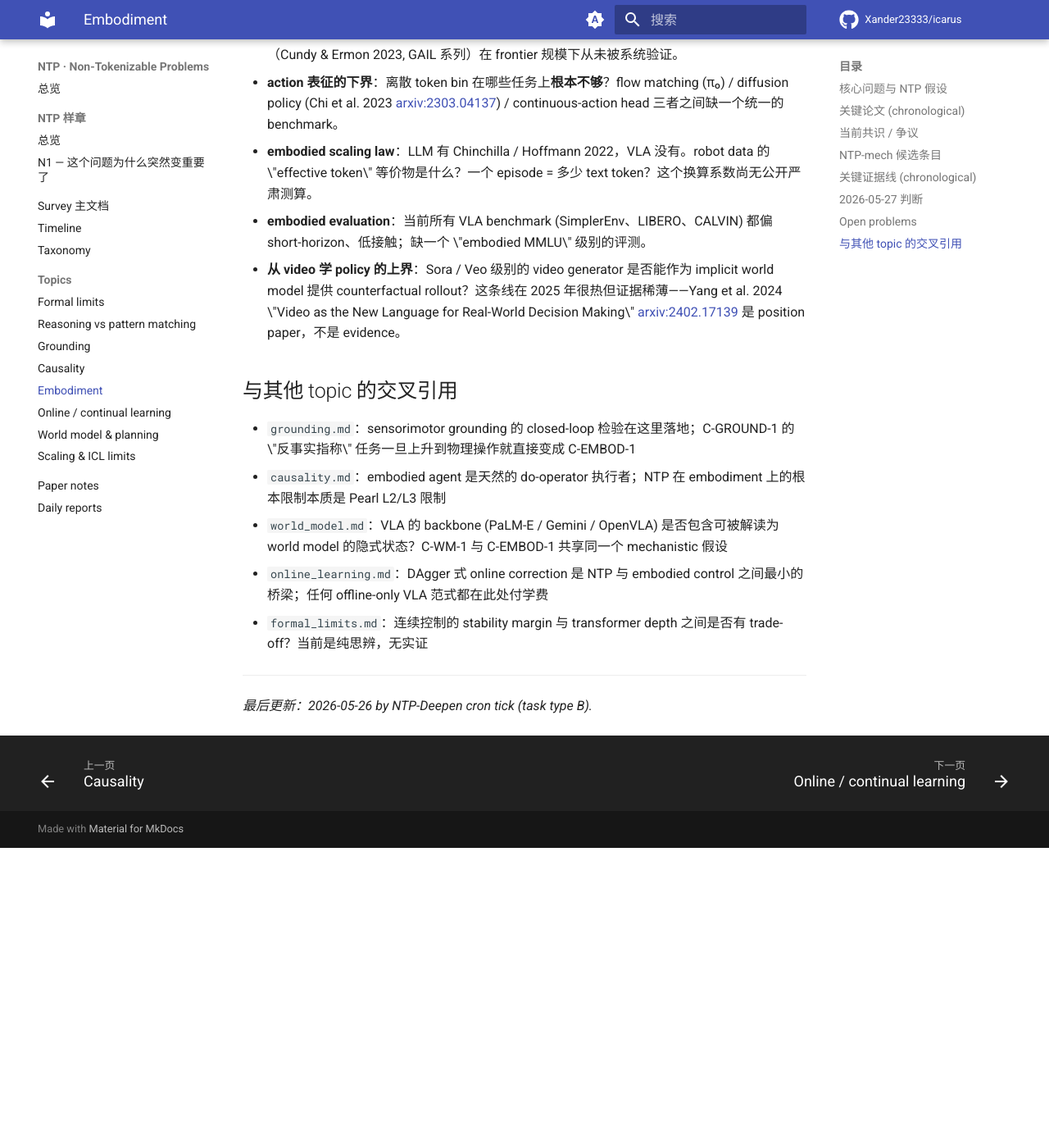
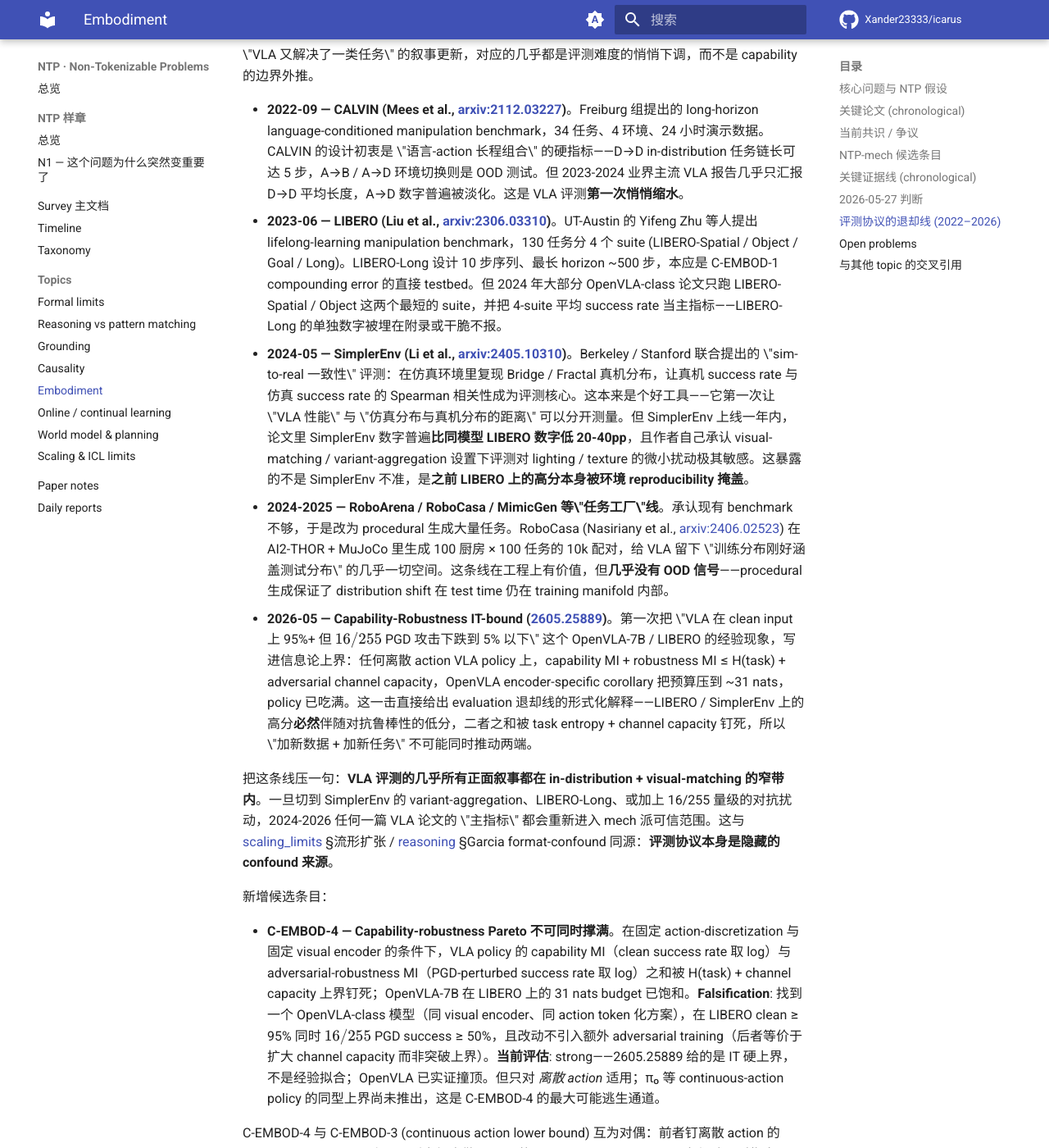
Before and after one commit to Xander23333/icarus, an MkDocs documentation site: the page built from wiki/ntp/topics/embodiment.md, in a window 1280 px wide and 1400 px high, scrolled down 6252 px. Shown: the whole window at 82% size. Built offline with MkDocs 1.6.1 and Material for MkDocs 9.7.7, drawn with Linux system fonts in a browser that asks for light colours; comment, search, counter and statistics services are not loaded; before the commit the page ends 7286 px from its top, so only the background shows below that; some of the changed text lies outside the part shown.

Commit message:
[NTP-Deepen] 2026-05-27 19:00 UTC embodiment topic: evaluation-retreat chronology + C-EMBOD-4 capability-robustness IT bound

```diff
--- a/wiki/ntp/topics/embodiment.md
+++ b/wiki/ntp/topics/embodiment.md
@@ -77,6 +77,24 @@ NTP-cap 阵营的回击是：(a) 把动作 token 化（RT-2、OpenVLA），close
 
 最容易被忽视的是评测协议层面的退却：所有 2024–2026 的 VLA 论文都默认 in-distribution 桌面环境，**没有一个 benchmark 在 horizon、contact、novel object、light shift 四轴同时给出 sweep**。所以「VLA scaling law」作为 LLM scaling law 的 robot 对应物，到 2026-05 为止仍是工程信念而非实证结论——这和 [scaling_limits](scaling_limits.md) §「流形扩张」里讲的 (N, D, C, precision, horizon) 多轴现象同源：embodiment 维度上至少要 (N, D, C, morphology, horizon, contact-mode) 六轴才能定义一条像样的 scaling 曲线。
 
+## 评测协议的退却线 (2022–2026)
+
+上面的 mech / cap 辩论之所以一直没有收敛，一个被反复掩盖的原因是：**支撑这场辩论的 benchmark 本身在系统性退却**。把 VLA / embodied 评测协议这条暗线按时间排开，可以看出每次 \"VLA 又解决了一类任务\" 的叙事更新，对应的几乎都是评测难度的悄悄下调，而不是 capability 的边界外推。
+
+- **2022-09 — CALVIN (Mees et al., [arxiv:2112.03227](https://arxiv.org/abs/2112.03227))**。Freiburg 组提出的 long-horizon language-conditioned manipulation benchmark，34 任务、4 环境、24 小时演示数据。CALVIN 的设计初衷是 \"语言-action 长程组合\" 的硬指标——D→D in-distribution 任务链长可达 5 步，A→B / A→D 环境切换则是 OOD 测试。但 2023-2024 业界主流 VLA 报告几乎只汇报 D→D 平均长度，A→D 数字普遍被淡化。这是 VLA 评测**第一次悄悄缩水**。
+- **2023-06 — LIBERO (Liu et al., [arxiv:2306.03310](https://arxiv.org/abs/2306.03310))**。UT-Austin 的 Yifeng Zhu 等人提出 lifelong-learning manipulation benchmark，130 任务分 4 个 suite (LIBERO-Spatial / Object / Goal / Long)。LIBERO-Long 设计 10 步序列、最长 horizon ~500 步，本应是 C-EMBOD-1 compounding error 的直接 testbed。但 2024 年大部分 OpenVLA-class 论文只跑 LIBERO-Spatial / Object 这两个最短的 suite，并把 4-suite 平均 success rate 当主指标——LIBERO-Long 的单独数字被埋在附录或干脆不报。
+- **2024-05 — SimplerEnv (Li et al., [arxiv:2405.10310](https://arxiv.org/abs/2405.10310))**。Berkeley / Stanford 联合提出的 \"sim-to-real 一致性\" 评测：在仿真环境里复现 Bridge / Fractal 真机分布，让真机 success rate 与仿真 success rate 的 Spearman 相关性成为评测核心。这本来是个好工具——它第一次让 \"VLA 性能\" 与 \"仿真分布与真机分布的距离\" 可以分开测量。但 SimplerEnv 上线一年内，论文里 SimplerEnv 数字普遍**比同模型 LIBERO 数字低 20-40pp**，且作者自己承认 visual-matching / variant-aggregation 设置下评测对 lighting / texture 的微小扰动极其敏感。这暴露的不是 SimplerEnv 不准，是**之前 LIBERO 上的高分本身被环境 reproducibility 掩盖**。
+- **2024-2025 — RoboArena / RoboCasa / MimicGen 等\"任务工厂\"线**。承认现有 benchmark 不够，于是改为 procedural 生成大量任务。RoboCasa (Nasiriany et al., [arxiv:2406.02523](https://arxiv.org/abs/2406.02523)) 在 AI2-THOR + MuJoCo 里生成 100 厨房 × 100 任务的 10k 配对，给 VLA 留下 \"训练分布刚好涵盖测试分布\" 的几乎一切空间。这条线在工程上有价值，但**几乎没有 OOD 信号**——procedural 生成保证了 distribution shift 在 test time 仍在 training manifold 内部。
+- **2026-05 — Capability-Robustness IT-bound ([2605.25889](../papers/paper_notes/2026-05-28-2605.25889-vla-capability-robustness-bound.md))**。第一次把 \"VLA 在 clean input 上 95%+ 但 $16/255$ PGD 攻击下跌到 5% 以下\" 这个 OpenVLA-7B / LIBERO 的经验现象，写进信息论上界：任何离散 action VLA policy 上，capability MI + robustness MI ≤ H(task) + adversarial channel capacity，OpenVLA encoder-specific corollary 把预算压到 ~31 nats，policy 已吃满。这一击直接给出 evaluation 退却线的形式化解释——LIBERO / SimplerEnv 上的高分**必然**伴随对抗鲁棒性的低分，二者之和被 task entropy + channel capacity 钉死，所以 \"加新数据 + 加新任务\" 不可能同时推动两端。
+
+把这条线压一句：**VLA 评测的几乎所有正面叙事都在 in-distribution + visual-matching 的窄带内**。一旦切到 SimplerEnv 的 variant-aggregation、LIBERO-Long、或加上 16/255 量级的对抗扰动，2024-2026 任何一篇 VLA 论文的 \"主指标\" 都会重新进入 mech 派可信范围。这与 [scaling_limits](scaling_limits.md) §流形扩张 / [reasoning](reasoning.md) §Garcia format-confound 同源：**评测协议本身是隐藏的 confound 来源**。
+
+新增候选条目：
+
+- **C-EMBOD-4 — Capability-robustness Pareto 不可同时撑满**。在固定 action-discretization 与固定 visual encoder 的条件下，VLA policy 的 capability MI（clean success rate 取 log）与 adversarial-robustness MI（PGD-perturbed success rate 取 log）之和被 H(task) + channel capacity 上界钉死；OpenVLA-7B 在 LIBERO 上的 31 nats budget 已饱和。**Falsification**: 找到一个 OpenVLA-class 模型（同 visual encoder、同 action token 化方案），在 LIBERO clean ≥ 95% 同时 $16/255$ PGD success ≥ 50%，且改动不引入额外 adversarial training（后者等价于扩大 channel capacity 而非突破上界）。**当前评估**: strong——2605.25889 给的是 IT 硬上界，不是经验拟合；OpenVLA 已实证撞顶。但只对 *离散 action* 适用；π₀ 等 continuous-action policy 的同型上界尚未推出，这是 C-EMBOD-4 的最大可能逃生通道。
+
+C-EMBOD-4 与 C-EMBOD-3 (continuous action lower bound) 互为对偶：前者钉离散 action 的 capability-robustness 上界，后者钉离散 action 的 task-completion 下界。两条候选同时指向同一个工程结论——**\"action as token\" 这条 NTP 教条在 contact-rich + adversarial robustness 双轴上正在被信息论与工程同时挤压**。
+
 ## Open problems
 
 - **closed-loop NTP 的形式化**：当 environment 也是 transformer (world model) 时，agent-NTP + world-NTP 的联合训练是否等价于 model-based RL？理论上的 \"NTP-as-RL\" reduction（Cundy & Ermon 2023, GAIL 系列）在 frontier 规模下从未被系统验证。
```
Also changed, not shown: 1 other file.
